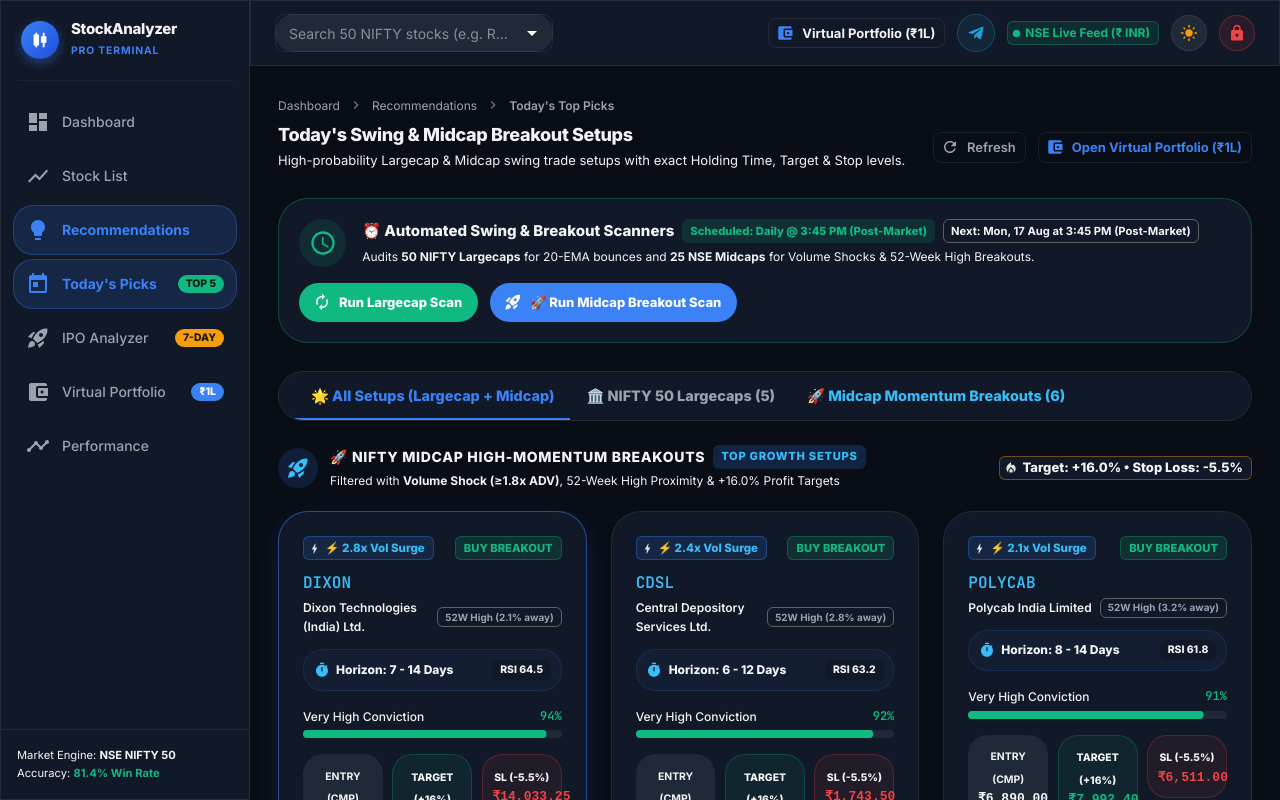
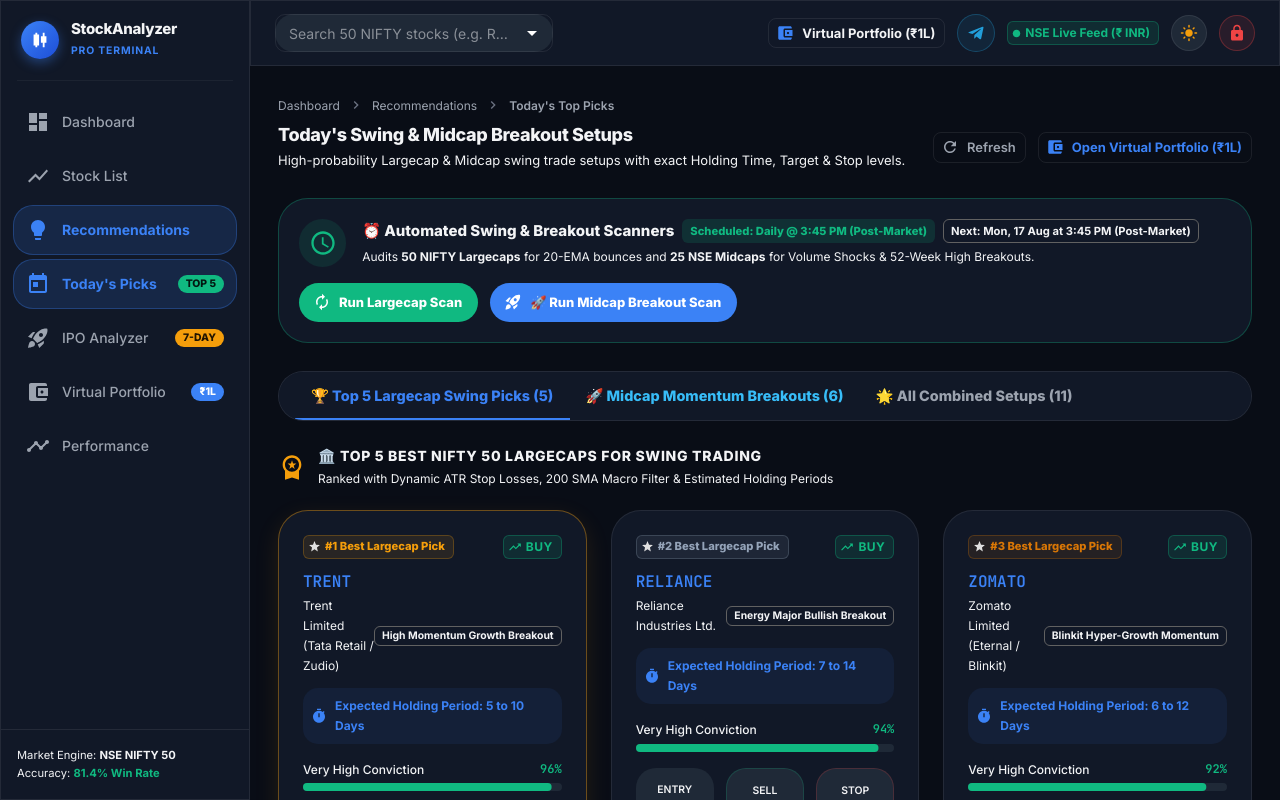
Before and after one commit to AdityaNChinke/stock-analyzer-ui, a React (Vite) app: page /recommendations/today in a window 1280 px wide. Shown: the top 800 px of the page. Built offline with nearby package versions, Linux system fonts and the light colour scheme; no server answers.

Commit message:
feat: set Top 5 Largecap tab as default on Today Recommendations page

```diff
--- a/src/pages/TodayRecommendationsPage.jsx
+++ b/src/pages/TodayRecommendationsPage.jsx
@@ -55,7 +55,7 @@
   const [isMidcapScanning, setIsMidcapScanning] = useState(false);
   const [scanStatus, setScanStatus] = useState(getDailySwingSyncStatus());
   const [scanMessage, setScanMessage] = useState('');
-  const [selectedUniverse, setSelectedUniverse] = useState('ALL'); // 'ALL' | 'LARGE_CAP' | 'MIDCAP'
+  const [selectedUniverse, setSelectedUniverse] = useState('LARGE_CAP'); // Default always to Top 5 Largecap tab
   const [midcapPicks, setMidcapPicks] = useState(getCachedMidcapBreakouts());
 
   const {
@@ -244,14 +244,8 @@
           sx={{ px: 2, bgcolor: 'background.paper' }}
         >
           <Tab
-            value="ALL"
-            label="🌟 All Setups (Largecap + Midcap)"
-            iconPosition="start"
-            sx={{ fontWeight: 800, textTransform: 'none', fontSize: '0.9rem' }}
-          />
-          <Tab
             value="LARGE_CAP"
-            label={`🏛️ NIFTY 50 Largecaps (${top5Picks.length})`}
+            label={`🏆 Top 5 Largecap Swing Picks (${top5Picks.length})`}
             iconPosition="start"
             sx={{ fontWeight: 800, textTransform: 'none', fontSize: '0.9rem' }}
           />
@@ -260,6 +254,12 @@
             label={`🚀 Midcap Momentum Breakouts (${midcapPicks.length})`}
             iconPosition="start"
             sx={{ fontWeight: 800, textTransform: 'none', fontSize: '0.9rem', color: '#38bdf8' }}
+          />
+          <Tab
+            value="ALL"
+            label={`🌟 All Combined Setups (${top5Picks.length + midcapPicks.length})`}
+            iconPosition="start"
+            sx={{ fontWeight: 800, textTransform: 'none', fontSize: '0.9rem' }}
           />
         </Tabs>
       </Paper>
```
